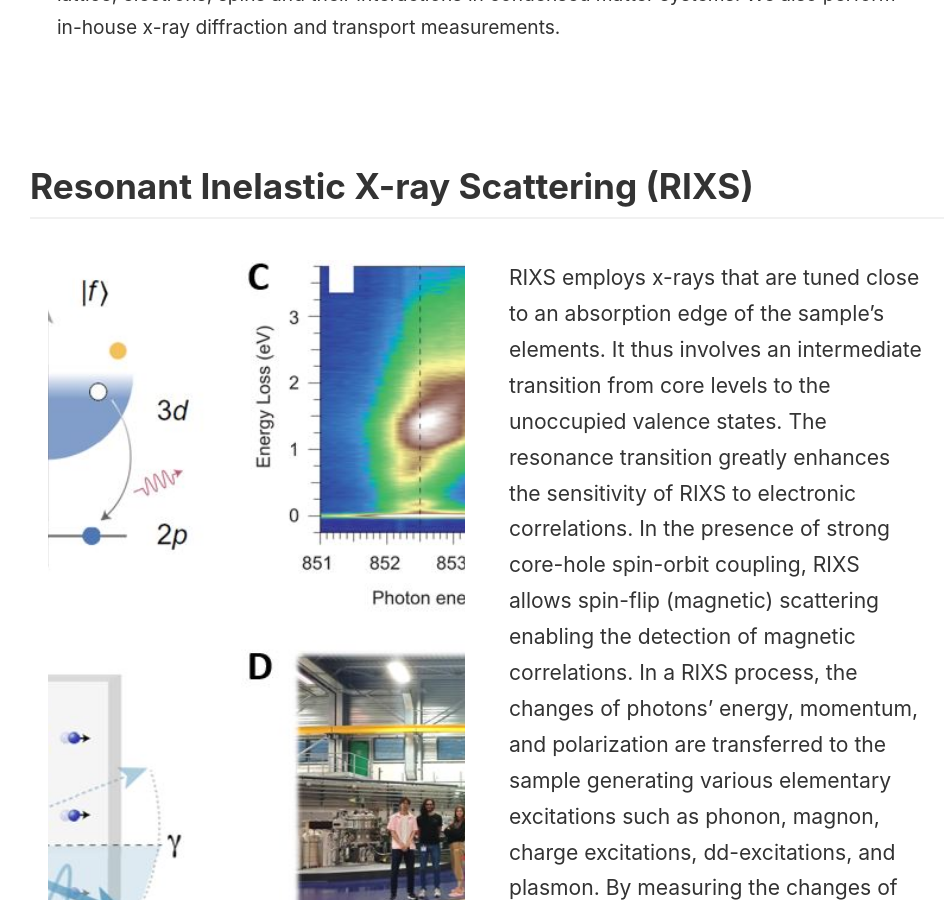
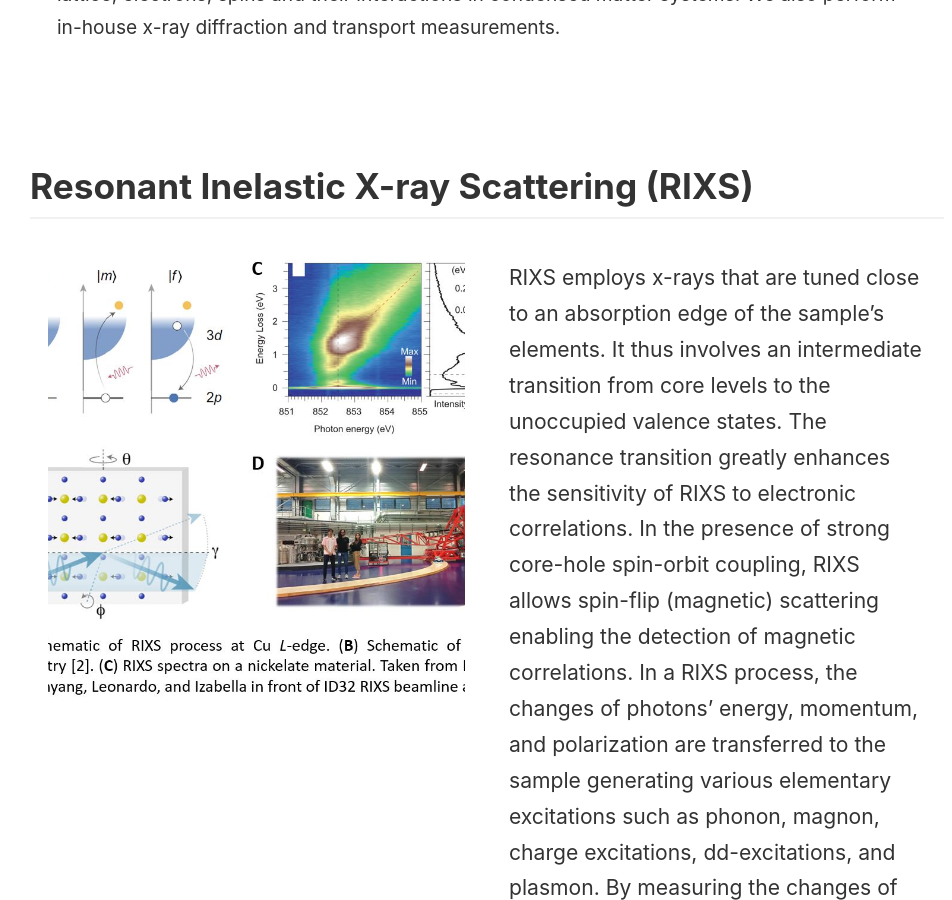
Before and after one commit to qmcuhk/qmcuhk.github.io, a Jekyll site: the page built from _pages/research.md, in a window 1280 px wide and 900 px high, scrolled down 734 px. Shown: the whole window, without its empty margins (153-1105 px from the left). Built offline with Jekyll 4.4.1, drawn with Linux system fonts in a browser that asks for light colours; some web fonts are replaced.

Commit message:
update research page

```diff
--- a/_sass/_style.scss
+++ b/_sass/_style.scss
@@ -398,11 +398,12 @@ p {
   }
   .research-tech-pic {
     width: 50%;
-    height: 50em;
+    height: 25em;
     overflow: hidden;
     @media (max-width: 900px) {
       width: 100%;
       max-height: 100vh;
+      max-width: 100vw
     }
     img {
       object-fit: cover;
```
